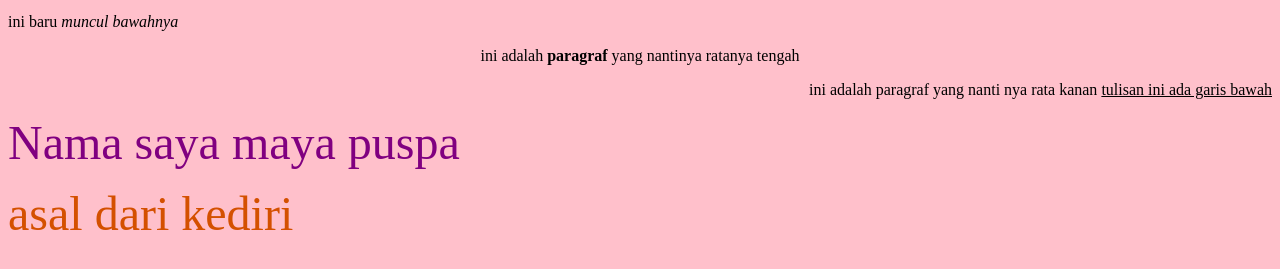
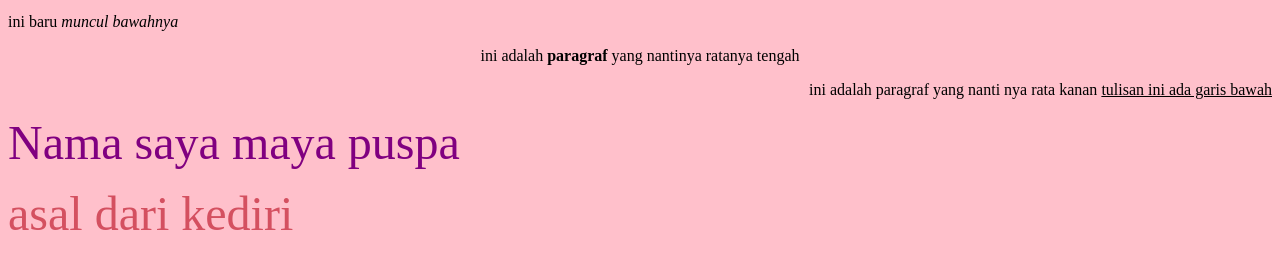
Before and after one commit to mayapuspa999-hash/tugas_web_2A, a plain HTML site: page tugas 1/tugas1.html in a window 1280 px wide. Shown: the part 189-458 px from the top of the page. Drawn offline with Linux system fonts and the light colour scheme.

Commit message:
[EDIT] mengubah file tugas1.html

```diff
--- a/tugas 1/tugas1.html
+++ b/tugas 1/tugas1.html
@@ -18,9 +18,10 @@
         <p>
         <font size="20" color="purple">Nama saya maya puspa</font>
         </p>
-       <font size="20" color="D450">asal dari kediri</font>
+
+
         <p>
-
+        <font size="20" color="D45060">asal dari kediri</font>
         </p>
 
     </body>
```
